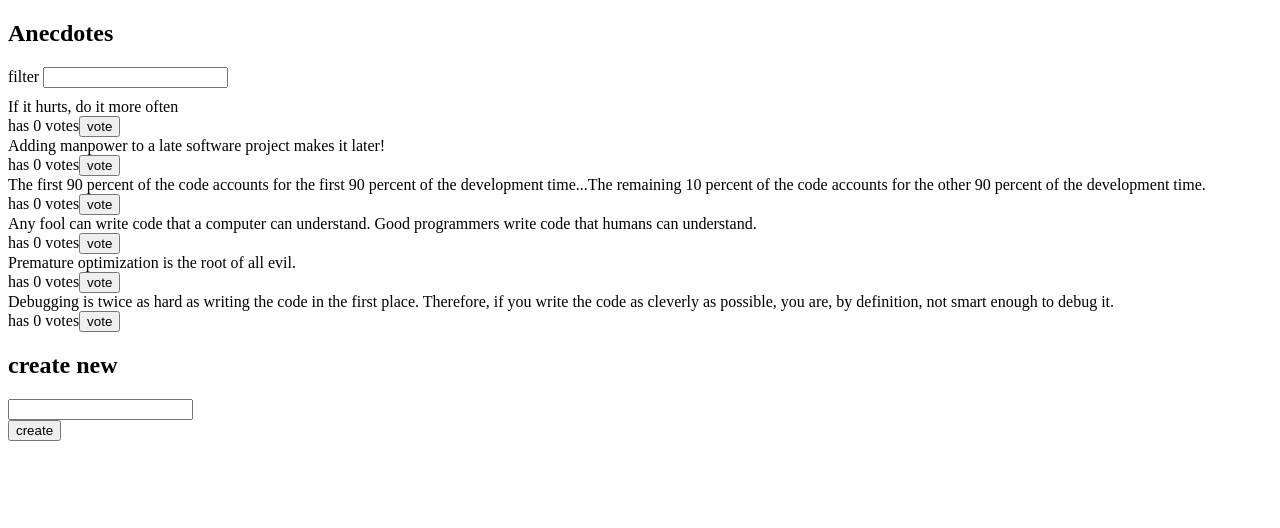
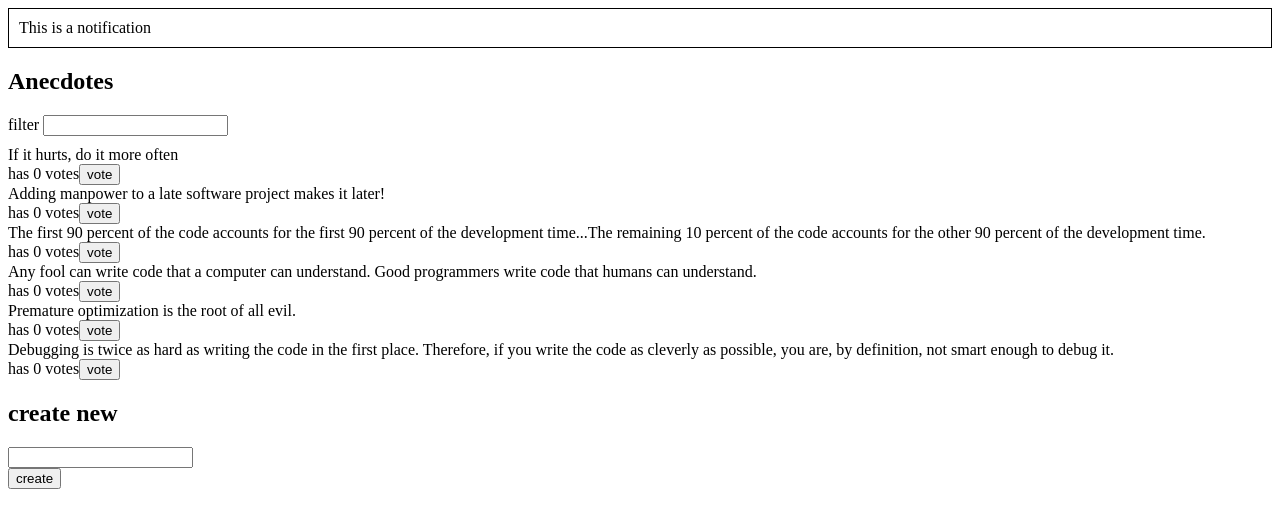
Before and after one commit to emjogale/fullstack, a React (Create React App) app in the folder part6/redux-anecdotes/: page / in a window 1280 px wide. Shown: the top 528 px of the page. Built offline with nearby package versions, Linux system fonts and the light colour scheme.

Commit message:
6.12 add notification reducer and display initial message

```diff
--- a/part6/redux-anecdotes/src/App.js
+++ b/part6/redux-anecdotes/src/App.js
@@ -1,10 +1,12 @@
 import AnecdoteForm from './components/AndecdoteForm';
 import AnecdoteList from './components/AndecdoteList';
 import Filter from './components/Filter';
+import Notification from './components/Notification';
 
 const App = () => {
   return (
     <div>
+      <Notification />
       <h2>Anecdotes</h2>
       <Filter />
       <AnecdoteList />
--- a/part6/redux-anecdotes/src/components/Notification.js
+++ b/part6/redux-anecdotes/src/components/Notification.js
@@ -1,14 +1,14 @@
+import { useSelector } from 'react-redux';
+
 const Notification = () => {
+  const notification = useSelector((state) => state.notification);
+
   const style = {
     border: 'solid',
     padding: 10,
-    borderWidth: 1
-  }
-  return (
-    <div style={style}>
-      render here notification...
-    </div>
-  )
-}
+    borderWidth: 1,
+  };
+  return <div style={style}>{notification}</div>;
+};
 
-export default Notification
+export default Notification;
--- a/part6/redux-anecdotes/src/index.js
+++ b/part6/redux-anecdotes/src/index.js
@@ -5,7 +5,7 @@
 import App from './App';
 import store from './store';
 
-console.log(store.getState());
+console.log('store is ', store.getState());
 
 ReactDOM.createRoot(document.getElementById('root')).render(
   <Provider store={store}>
--- a/part6/redux-anecdotes/src/reducers/filterReducer.js
+++ b/part6/redux-anecdotes/src/reducers/filterReducer.js
@@ -6,7 +6,6 @@
   reducers: {
     filter(state, action) {
       const filter = action.payload;
-      console.log(JSON.parse(JSON.stringify(state)));
       return filter ? filter : state;
     },
   },
--- /dev/null
+++ b/part6/redux-anecdotes/src/reducers/notificationReducer.js
@@ -0,0 +1,15 @@
+import { createSlice } from '@reduxjs/toolkit';
+
+const notificationSlice = createSlice({
+  name: 'notification',
+  initialState: 'This is a notification',
+  reducers: {
+    createNotification(state, action) {
+      const notice = action.payload;
+      return notice ? notice : state;
+    },
+  },
+});
+
+export const { createNotification } = notificationSlice.actions;
+export default notificationSlice.reducer;
--- a/part6/redux-anecdotes/src/store.js
+++ b/part6/redux-anecdotes/src/store.js
@@ -1,11 +1,13 @@
 import { configureStore } from '@reduxjs/toolkit';
 import anecdoteReducer from './reducers/anecdoteReducer';
 import filterReducer from './reducers/filterReducer';
+import notificationReducer from './reducers/notificationReducer';
 
 const store = configureStore({
   reducer: {
     anecdotes: anecdoteReducer,
     filter: filterReducer,
+    notification: notificationReducer,
   },
 });
 
```
